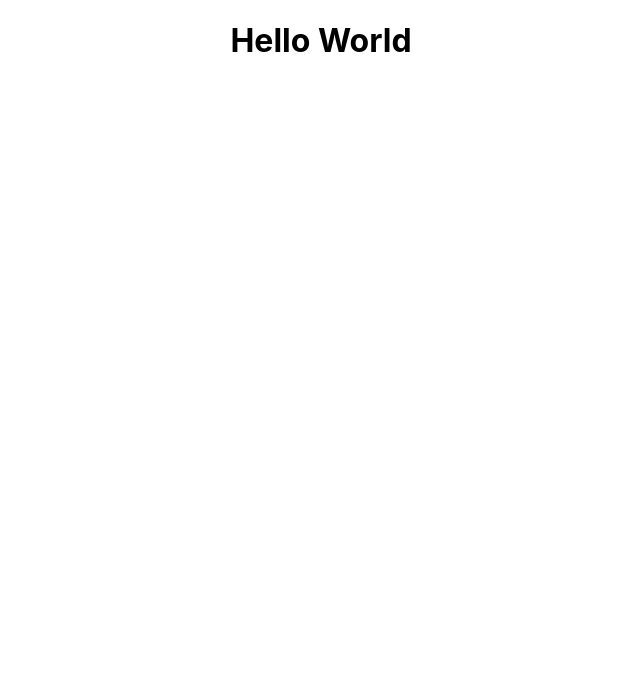
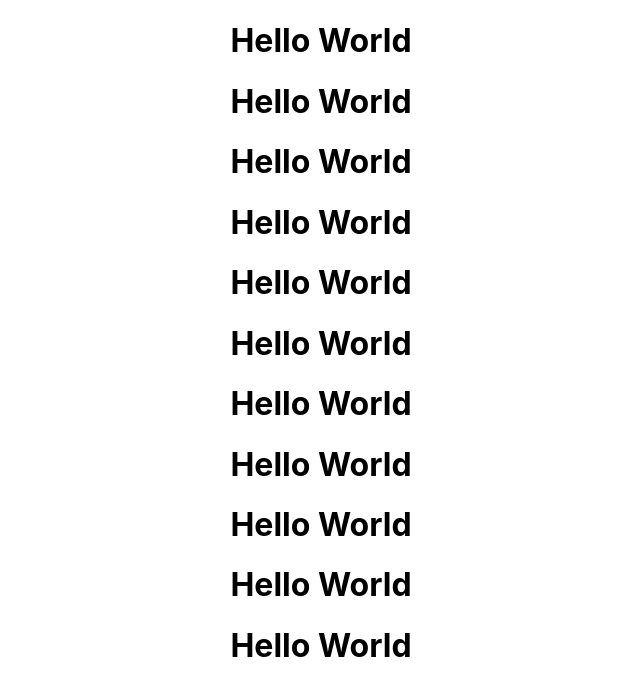
Before and after one commit to SwatiSonavane7/hello-world, a React (Create React App) app: page / in a window 1280 px wide. Shown: the top 696 px of the page, without its empty margins (319-959 px from the left). Built offline with nearby package versions, Linux system fonts and the light colour scheme.

Commit message:
blank issue 1

```diff
--- a/public/index.html
+++ b/public/index.html
@@ -14,7 +14,7 @@
       manifest.json provides metadata used when your web app is installed on a
       user's mobile device or desktop. See https://developers.google.com/web/fundamentals/web-app-manifest/
     -->
-    <!-- <link rel="manifest" href="%PUBLIC_URL%/manifest.json" /> -->
+    <link rel="manifest" href="%PUBLIC_URL%/manifest.json" />
     <!--
       Notice the use of %PUBLIC_URL% in the tags above.
       It will be replaced with the URL of the `public` folder during the build.
--- a/src/components/HelloWorld.js
+++ b/src/components/HelloWorld.js
@@ -4,6 +4,16 @@ function HelloWorld() {
   return (
     <div class="main_section">
       <h1>Hello World</h1>
+      <h1>Hello World</h1>
+      <h1>Hello World</h1>
+      <h1>Hello World</h1>
+      <h1>Hello World</h1>
+      <h1>Hello World</h1>
+      <h1>Hello World</h1>
+      <h1>Hello World</h1>
+      <h1>Hello World</h1>
+      <h1>Hello World</h1>
+      <h1>Hello World</h1>
     </div>
   );
 }
```
